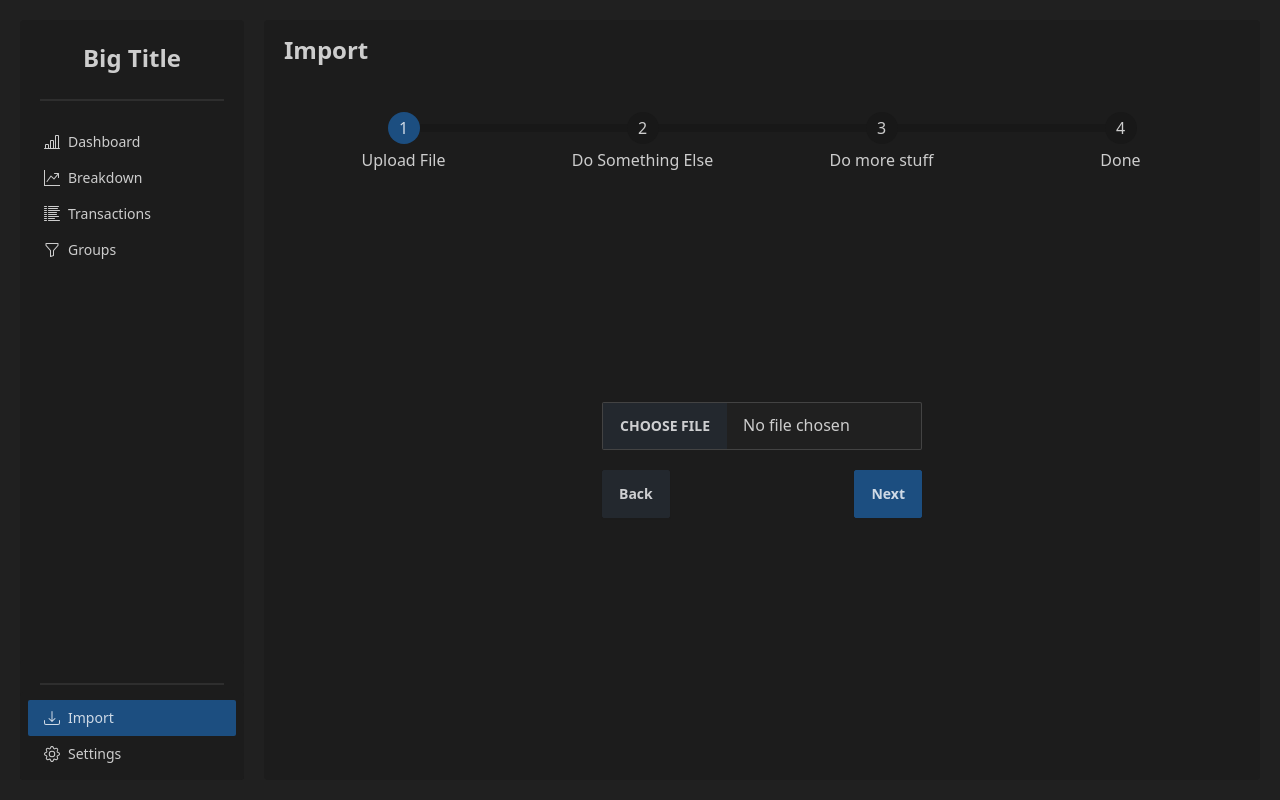
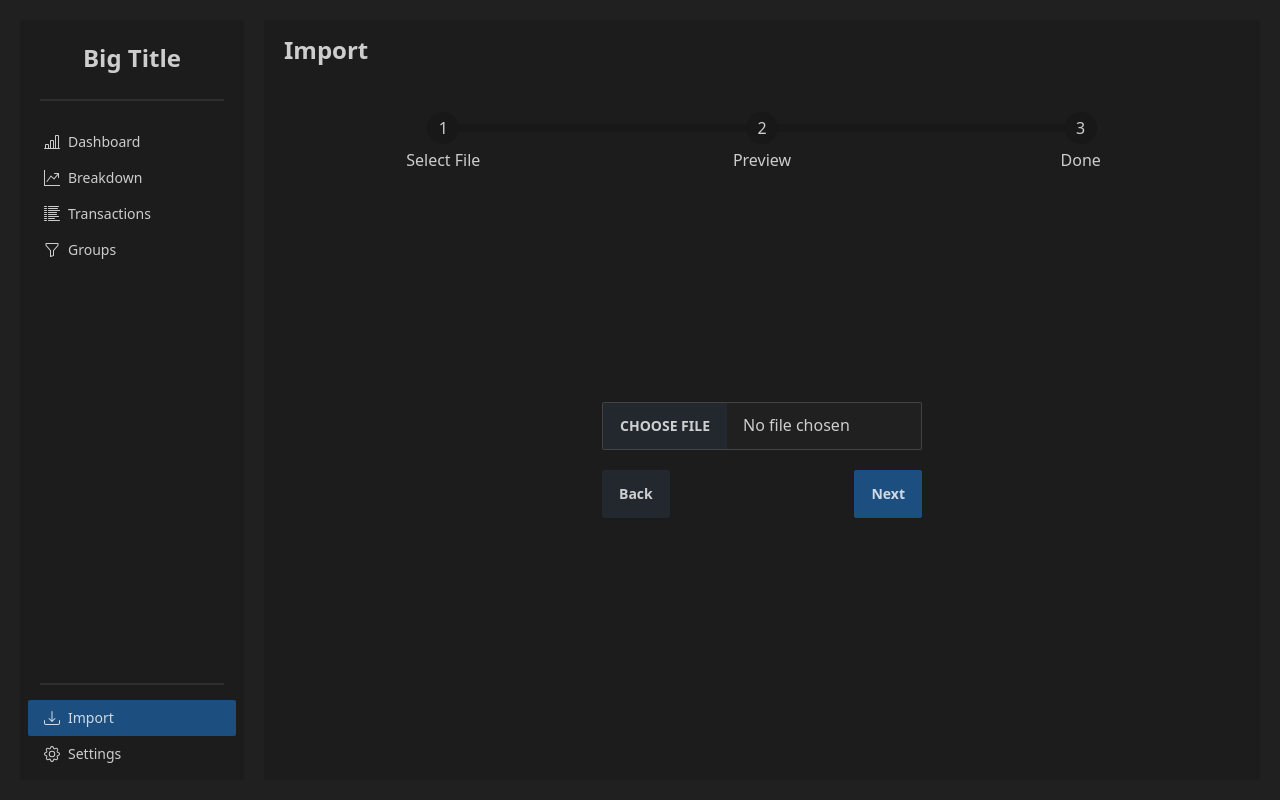
Before and after one commit to Ajdj100/Financial-App-3, a Vue app: page /Import in a window 1280 px wide. Built offline with nearby package versions, Linux system fonts and the light colour scheme; what tauri-plugin-sql-api would draw is missing.

Commit message:
Updated to use the currrent group coloring system

```diff
--- a/src/components/createFilter.vue
+++ b/src/components/createFilter.vue
@@ -51,7 +51,7 @@ function reset() {
                 <h3 class="font-bold text-lg">Add to Group</h3>
                 <!-- dropdown for the filter group -->
                 <div id="selectFilter" class="dropdown w-64">
-                    <div class="border rounded-btn m-1" :style="{ borderColor: colors[currentOption.color] }">
+                    <div class="border rounded-btn m-1" :style="{ borderColor: currentOption.color }">
                         <div id="dropdownButton" tabindex="0" role="button"
                             class="btn w-full border-5 border-solid justify-start">
                             {{ currentOption.name }}
@@ -66,7 +66,7 @@ function reset() {
                                 if focus is lost and text box is not empty, lock in name and allow for settings changes
                     -->
                         <li v-for="tag in tags"><a @click="setCurrentOption(tag)" class="border my-1"
-                                :style="{ borderColor: colors[tag.color] }">{{ tag.name }}</a></li>
+                                :style="{ borderColor: tag.color }">{{ tag.name }}</a></li>
                     </ul>
                 </div>
             </div>
--- a/src/views/import.vue
+++ b/src/views/import.vue
@@ -1,6 +1,6 @@
 <script setup>
-
-
+import {ref} from 'vue'
+var step = ref(1);
 
 
 </script>
@@ -13,14 +13,14 @@
         </div>
 
         <ul class="steps mt-10">
-            <li class="step step-primary">Upload File</li>
-            <li class="step">Do Something Else</li>
-            <li class="step">Do more stuff</li>
-            <li class="step">Done</li>
+            <li class="step" :style="{'step-primary': step >= 1}">Select File</li>
+            <li class="step" :style="{'step-primary': step >= 2}">Preview</li>
+            <!-- <li class="step">Do more stuff</li> -->
+            <li class="step" :style="{'step-primary': step >= 3}">Done</li>
         </ul>
 
         <div class="mx-auto my-auto flex flex-col">
-            <input type="file" class="file-input file-input-bordered w-full max-w-xs" />
+            <input type="file" class="file-input file-input-bordered w-full max-w-xs" accept=".csv"/>
 
             <div class="flex justify-between my-5">
                 <button class="btn btn-neutral">Back</button>
```
